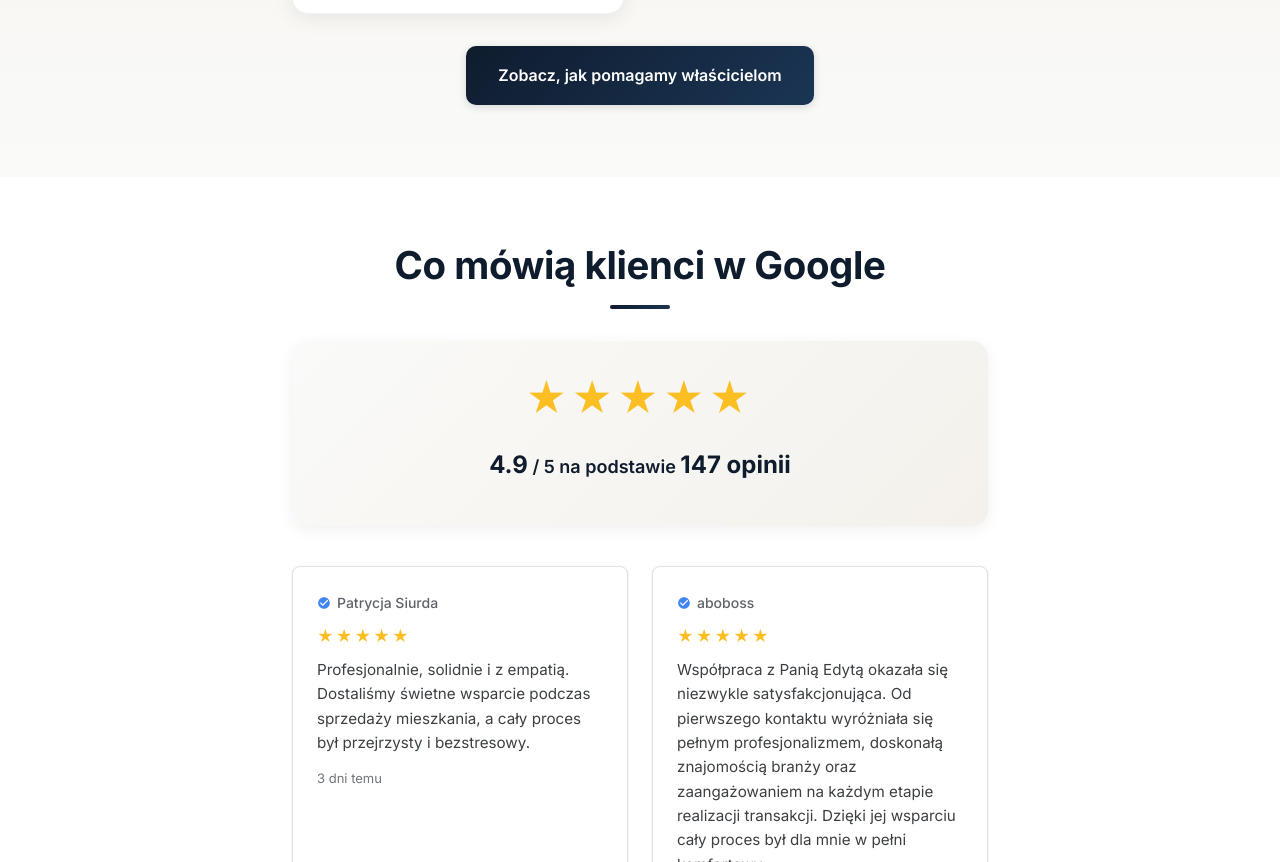
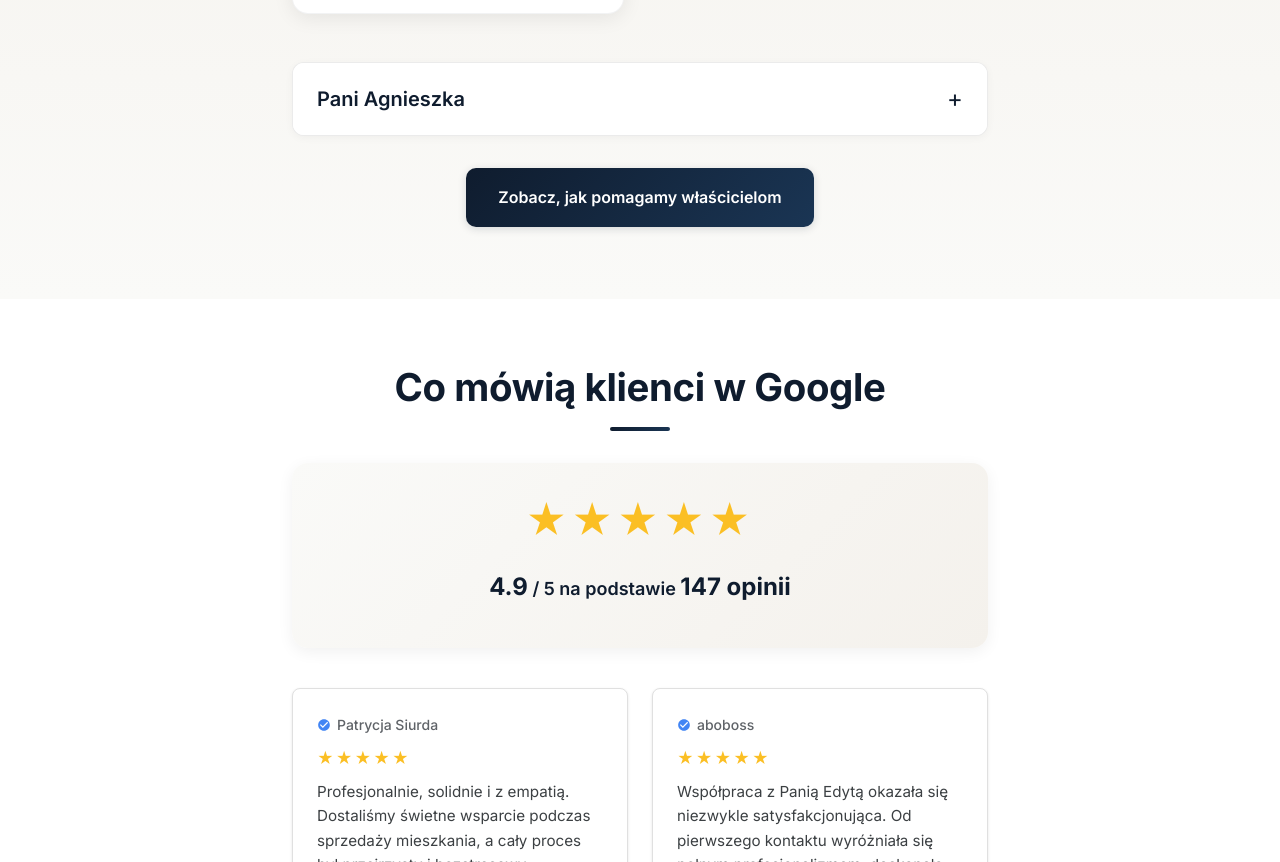
Before and after one commit to mawikpartners-jpg/historie-sukcesu, a website built with Vite: page index.html in a window 1280 px wide. Shown: the part 1630-2492 px from the top of the page. Built offline with nearby package versions, Linux system fonts and the light colour scheme; files whose address does not match are found by name.

Commit message:
Updated styles.css

```diff
--- a/index.html
+++ b/index.html
@@ -238,6 +238,17 @@
             <span class="video-meta">Z napisami • Autentyczne materiały naszych klientów • Zgoda na publikację: TAK</span>
           </div>
         </div>
+
+        <div class="testimonial-accordion reveal">
+          <button class="accordion-header" aria-expanded="false">
+            <span class="accordion-title">Pani Agnieszka</span>
+            <span class="accordion-icon">+</span>
+          </button>
+          <div class="accordion-content">
+            <p>Pani Agnieszka wraz z siostrą trafiły do mnie z prośbą o pomoc w sprzedaży siedliska z dużą działką rolną w okolicy Łosic. Wcześniej sprzedawały same. Z racji odległości nie mogły pozwolić sobie na dalszą samodzielną sprzedaż. Właściwa strategia i kilka prezentacji doprowadziły do znalezienia kupującej, która szybko musiała podjąć decyzję o zakupie jednej z 3 wybranych nieruchomości. Prawidłowa prezentacja i wyczerpująca informacja o nieruchomości i procesie zakupu spowodowały, że to właśnie moja oferta zwyciężyła. Ekspresowe przygotowanie i sprawne zgromadzenie dokumentów przyczyniły się do dopięcia procesu sprzedaży i zakupu.</p>
+          </div>
+        </div>
+
         <div class="section-cta reveal">
           <a href="#kontakt" class="btn btn-primary">Zobacz, jak pomagamy właścicielom</a>
         </div>
--- a/script.js
+++ b/script.js
@@ -5,6 +5,7 @@ document.addEventListener('DOMContentLoaded', () => {
   initSmoothScroll();
   initFormSubmit();
   initEventTracking();
+  initAccordions();
 });
 
 function initMobileNav() {
@@ -171,3 +172,17 @@ function initEventTracking() {
     });
   });
 }
+
+function initAccordions() {
+  const accordionHeaders = document.querySelectorAll('.accordion-header');
+
+  accordionHeaders.forEach(header => {
+    header.addEventListener('click', () => {
+      const content = header.nextElementSibling;
+      const isExpanded = header.getAttribute('aria-expanded') === 'true';
+
+      header.setAttribute('aria-expanded', !isExpanded);
+      content.classList.toggle('active');
+    });
+  });
+}
--- a/styles.css
+++ b/styles.css
@@ -1093,6 +1093,69 @@ body.nav-open {
   }
 }
 
+.testimonial-accordion {
+  margin: 3rem 0 2rem;
+  background: white;
+  border: 1px solid var(--line);
+  border-radius: 12px;
+  overflow: hidden;
+  box-shadow: 0 2px 8px rgba(0, 0, 0, 0.04);
+}
+
+.accordion-header {
+  width: 100%;
+  padding: 1.5rem;
+  background: white;
+  border: none;
+  display: flex;
+  justify-content: space-between;
+  align-items: center;
+  cursor: pointer;
+  transition: background-color 0.3s ease;
+  font-family: inherit;
+}
+
+.accordion-header:hover {
+  background-color: #f8f9fa;
+}
+
+.accordion-title {
+  font-size: 1.25rem;
+  font-weight: 600;
+  color: var(--fg);
+  text-align: left;
+}
+
+.accordion-icon {
+  font-size: 1.5rem;
+  font-weight: 300;
+  color: var(--accent);
+  transition: transform 0.3s ease;
+  line-height: 1;
+}
+
+.accordion-header[aria-expanded="true"] .accordion-icon {
+  transform: rotate(45deg);
+}
+
+.accordion-content {
+  max-height: 0;
+  overflow: hidden;
+  transition: max-height 0.3s ease, padding 0.3s ease;
+  padding: 0 1.5rem;
+}
+
+.accordion-content.active {
+  max-height: 1000px;
+  padding: 0 1.5rem 1.5rem;
+}
+
+.accordion-content p {
+  line-height: 1.7;
+  color: var(--fg);
+  margin-bottom: 0;
+}
+
 @media (prefers-reduced-motion: reduce) {
   .reveal {
     opacity: 1;
```
